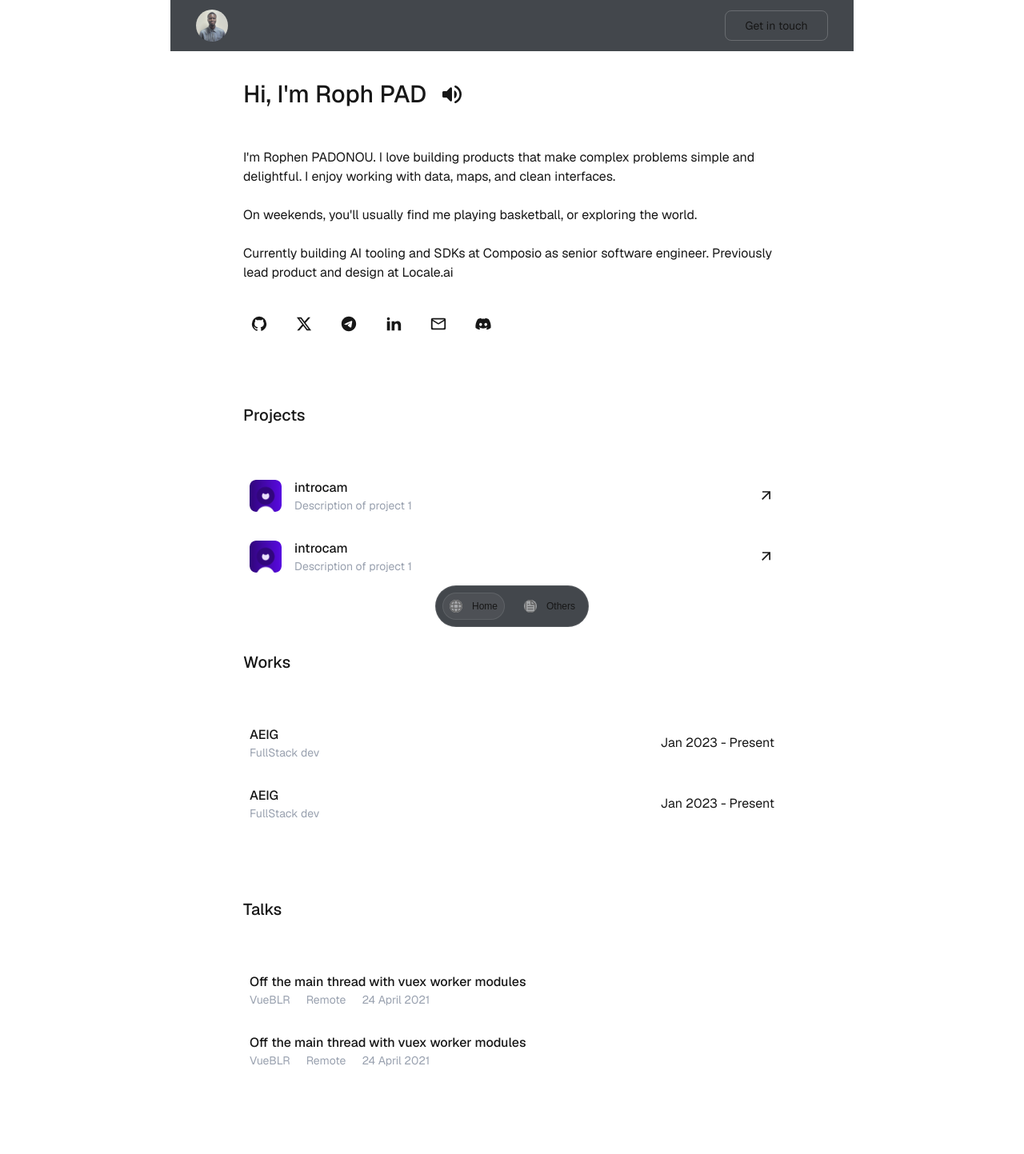
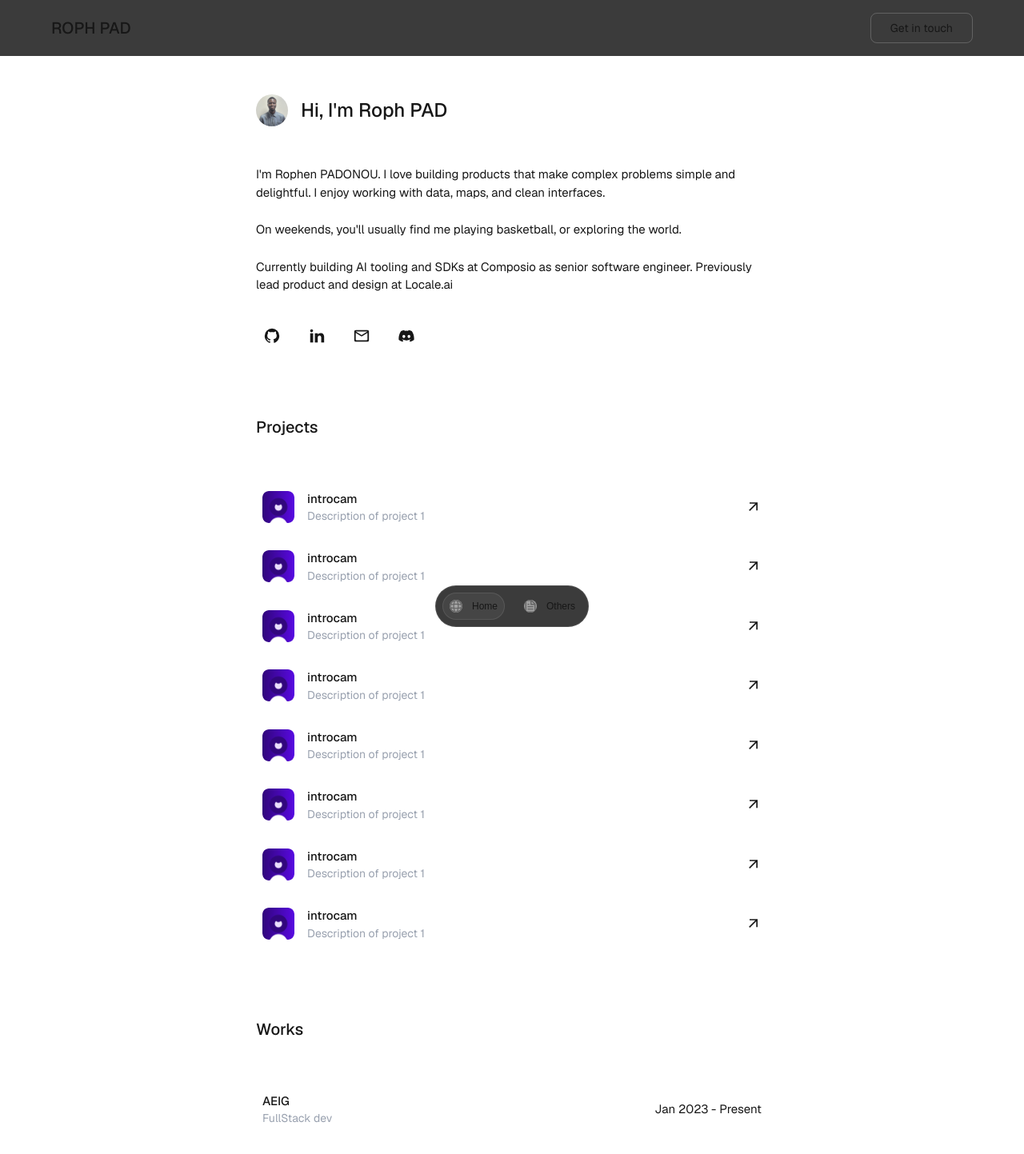
Before and after one commit to Rophpad/rophpad, a Next.js app in the folder portfolio/: page / in a window 1280 px wide. Shown: the top 1443 px of the page at 80% size. Built offline with nearby package versions, Linux system fonts and the light colour scheme.

Commit message:
Update global styles and component layouts for improved UI consistency

```diff
--- a/portfolio/src/app/globals.css
+++ b/portfolio/src/app/globals.css
@@ -14,7 +14,7 @@
 
 @media (prefers-color-scheme: dark) {
   :root {
-    --background: #141a20;
+    --background: #0b0b0b;
     --foreground: #ededed;
   }
 }
--- a/portfolio/src/app/layout.tsx
+++ b/portfolio/src/app/layout.tsx
@@ -26,7 +26,7 @@ export default function RootLayout({
   return (
     <html lang="en">
       <body
-        className={`${geistSans.variable} ${geistMono.variable} antialiased text-base flex flex-col items-center justify-center min-h-screen `}
+        className={`${geistSans.variable} ${geistMono.variable} antialiased text-[15px] flex flex-col items-center justify-center min-h-screen `}
       >
 
         {children}
--- a/portfolio/src/app/page.tsx
+++ b/portfolio/src/app/page.tsx
@@ -3,33 +3,34 @@ import ProjectCard from "@/components/ProjectCard";
 import SocialIcon from "@/components/SocialIcon";
 import TalkCard from "@/components/TalkCard";
 import WorkCard from "@/components/WorkCard";
+import Image from "next/image";
 
 export default function Home() {
   const socialIconStyle = "p-2 size-10 border border-white/10 rounded-lg hover:bg-white/5 transition-colors cursor-pointer";
   const socialNetworks = [
     { name: "github", link: "https://github.com/Rophpad" },
-    { name: "x", link: "https://github.com/Rophpad" },
-    { name: "telegram", link: "https://github.com/Rophpad" },
+    // { name: "x", link: "https://github.com/Rophpad" },
+    // { name: "telegram", link: "https://github.com/Rophpad" },
     { name: "linkedIn", link: "https://github.com/Rophpad" },
     { name: "mail", link: "https://github.com/Rophpad" },
     { name: "discord", link: "https://github.com/Rophpad" },
   ];
   return (
-    <div className="w-full font-sans grid grid-rows-[20px_1fr_20px] items- justify-items-center h-full py- px-">
+    <div className="w-full font-sans items- justify-items-center h-full py- px-">
       <Header />
-      <div className="mt-16 flex flex-col gap-16">
+      <div className="w-full px-8 lg:px-0 lg:w-1/2 mt-8 flex flex-col gap-16">
         <div className="w-full max-w-2xl h- flex flex-col items-center gap-8 ">
           <div className="w-full border-b border-white/10 py-4 flex items-center gap-4">
-            {/* <Image
+            <Image
               src="/profile_pic.jpeg"
               alt="Profile Picture"
               width={100}
               height={100}
               className="rounded-full size-10 object-cover cursor-pointer"
-            /> */}
-            <h1 className="text-3xl font-medium">{`Hi, I'm Roph PAD`}</h1>
-            <svg xmlns="http://www.w3.org/2000/svg" width="32" height="32" viewBox="0 0 24 24">
-              <path fill="currentColor" d="M19 11.975q0-2.075-1.1-3.787t-2.95-2.563q-.375-.175-.55-.537t-.05-.738q.15-.4.538-.575t.787 0Q18.1 4.85 19.55 7.063T21 11.974t-1.45 4.913t-3.875 3.287q-.4.175-.788 0t-.537-.575q-.125-.375.05-.737t.55-.538q1.85-.85 2.95-2.562t1.1-3.788M7 15H4q-.425 0-.712-.288T3 14v-4q0-.425.288-.712T4 9h3l3.3-3.3q.475-.475 1.088-.213t.612.938v11.15q0 .675-.612.938T10.3 18.3zm9.5-3q0 1.05-.475 1.988t-1.25 1.537q-.25.15-.513.013T14 15.1V8.85q0-.3.263-.437t.512.012q.775.625 1.25 1.575t.475 2" />
+            />
+            <h1 className="text-2xl font-medium">{`Hi, I'm Roph PAD`}</h1>
+            <svg xmlns="http://www.w3.org/2000/svg" width="32" height="32" viewBox="0 0 24 24" className="size-6 cursor-pointer fill-white/90 hover:fill-white/80">
+              <path fill="" d="M19 11.975q0-2.075-1.1-3.787t-2.95-2.563q-.375-.175-.55-.537t-.05-.738q.15-.4.538-.575t.787 0Q18.1 4.85 19.55 7.063T21 11.974t-1.45 4.913t-3.875 3.287q-.4.175-.788 0t-.537-.575q-.125-.375.05-.737t.55-.538q1.85-.85 2.95-2.562t1.1-3.788M7 15H4q-.425 0-.712-.288T3 14v-4q0-.425.288-.712T4 9h3l3.3-3.3q.475-.475 1.088-.213t.612.938v11.15q0 .675-.612.938T10.3 18.3zm9.5-3q0 1.05-.475 1.988t-1.25 1.537q-.25.15-.513.013T14 15.1V8.85q0-.3.263-.437t.512.012q.775.625 1.25 1.575t.475 2" />
             </svg>
           </div>
           <div className="w-full flex flex-col gap-6">
@@ -37,7 +38,7 @@ export default function Home() {
               {`I'm Rophen PADONOU. I love building products that make complex problems simple and delightful. I enjoy working with data, maps, and clean interfaces.`}
             </p>
             <p >
-             {`On weekends, you'll usually find me playing basketball, or exploring the world.`}
+              {`On weekends, you'll usually find me playing basketball, or exploring the world.`}
             </p>
             <p>
               {`Currently building AI tooling and SDKs at Composio as senior software engineer. Previously lead product and design at Locale.ai`}
@@ -60,8 +61,14 @@ export default function Home() {
             <h2 className="text-xl font-medium">Projects</h2>
           </div>
 
-          <div className="w-full">
+          <div className="w-full ">
             {/* Projects list */}
+            <ProjectCard />
+            <ProjectCard />
+            <ProjectCard />
+            <ProjectCard />
+            <ProjectCard />
+            <ProjectCard />
             <ProjectCard />
             <ProjectCard />
           </div>
--- a/portfolio/src/components/Dock.tsx
+++ b/portfolio/src/components/Dock.tsx
@@ -12,7 +12,7 @@ export default function Dock() {
 
     const currentRoute = usePathname();
     return (
-        <nav className="w-max h-max bg-[#141a20]/80 border border-white/10 sticky bottom-4 rounded-full p-2 flex items-center justify-center space-x-4">
+        <nav className="w-max h-max bg-[#0b0b0b]/80 border border-white/10 sticky bottom-4 rounded-full p-2 flex items-center justify-center space-x-4">
             {navigationItems.map((item, index) => {
                 return (
                     <Link key={index} href={item.route} className={`${currentRoute === item.route ? 'border border-white/10 bg-white/5' : ''} hover:border hover:border-white/5 hover:bg-white/2 rounded-full py-2 px-2 flex items-center justify-center space-x-3 cursor-pointer`}>
--- a/portfolio/src/components/Header.tsx
+++ b/portfolio/src/components/Header.tsx
@@ -3,15 +3,16 @@ import Link from "next/link";
 
 export default function Header() {
     return (
-        <header className="w-2/3 py-8 backdrop-blur bg-[#141a20]/80 sticky top-0 z-50 flex items-center justify-between px-8">
+        <header className="w-full px-8 lg:px-16 py-4 backdrop-blur bg-[#0b0b0b]/80 sticky top-0 z-50 flex items-center justify-between">
             <Link href="/" className="flex items-center justify-center">
-                <Image
+                {/* <Image
                     src="/profile_pic.jpeg"
                     alt="Profile Picture"
                     width={100}
                     height={100}
                     className="rounded-full size-10 object-cover cursor-pointer"
-                />
+                /> */}
+                <span className="text-xl font-medium">ROPH PAD</span>
             </Link>
 
             <button className="py-2 px-6 border border-white/20 rounded-lg hover:bg-white/5 transition-colors cursor-pointer text-sm">
--- a/portfolio/src/components/TalkCard.tsx
+++ b/portfolio/src/components/TalkCard.tsx
@@ -1,9 +1,8 @@
 export default function TalkCard() {
     return (
         <div className="w-full flex items-center justify-between gap-4 px-2 py-4 cursor-pointer hover:bg-white/5 transition-colors rounded-lg">
-            <div className="flex items-center justify-center gap-4 ">
-                <div className="w-max">
-                    <h3 className="text- font-medium">Off the main thread with vuex worker modules</h3>
+                <div className="w-max ">
+                    <h3 className="text- font-medium w-full">Off the main thread with vuex worker modules</h3>
                     <div className="flex items-center justify- gap-2 text-sm text-gray-400">
                         <span className="text-sm text-gray-400">VueBLR</span>
                         <div className="size-1 bg-white/50 rounded-full" />
@@ -14,7 +13,6 @@ export default function TalkCard() {
                         <span className="text-sm text-gray-400">24 April 2021</span>
 
                     </div>
-                </div>
             </div>
 
         </div>
--- a/portfolio/src/components/WorkCard.tsx
+++ b/portfolio/src/components/WorkCard.tsx
@@ -1,6 +1,6 @@
 export default function WorkCard() {
     return (
-        <div className="w-full flex items-center justify-between gap-4 px-2 py-4 cursor-pointer hover:bg-white/5 transition-colors rounded-lg">
+        <div className="w-full flex items-center justify-between gap-4 px-2 py-4 cursor-pointer rounded-lg">
             <div className="flex items-center justify-center gap-4 ">
                 <div className="w-max">
                     <h3 className="text- font-medium">AEIG</h3>
@@ -9,7 +9,7 @@ export default function WorkCard() {
             </div>
             <hr className="border-white/10 border-dotted w-full" />
             <div className="w-max">
-                <p className="min-w-max">Jan 2023 - Present</p>
+                <p className="min-w-max">Jan 2023 - <br className="lg:hidden" /> Present</p>
             </div>
         </div>
     );
```
